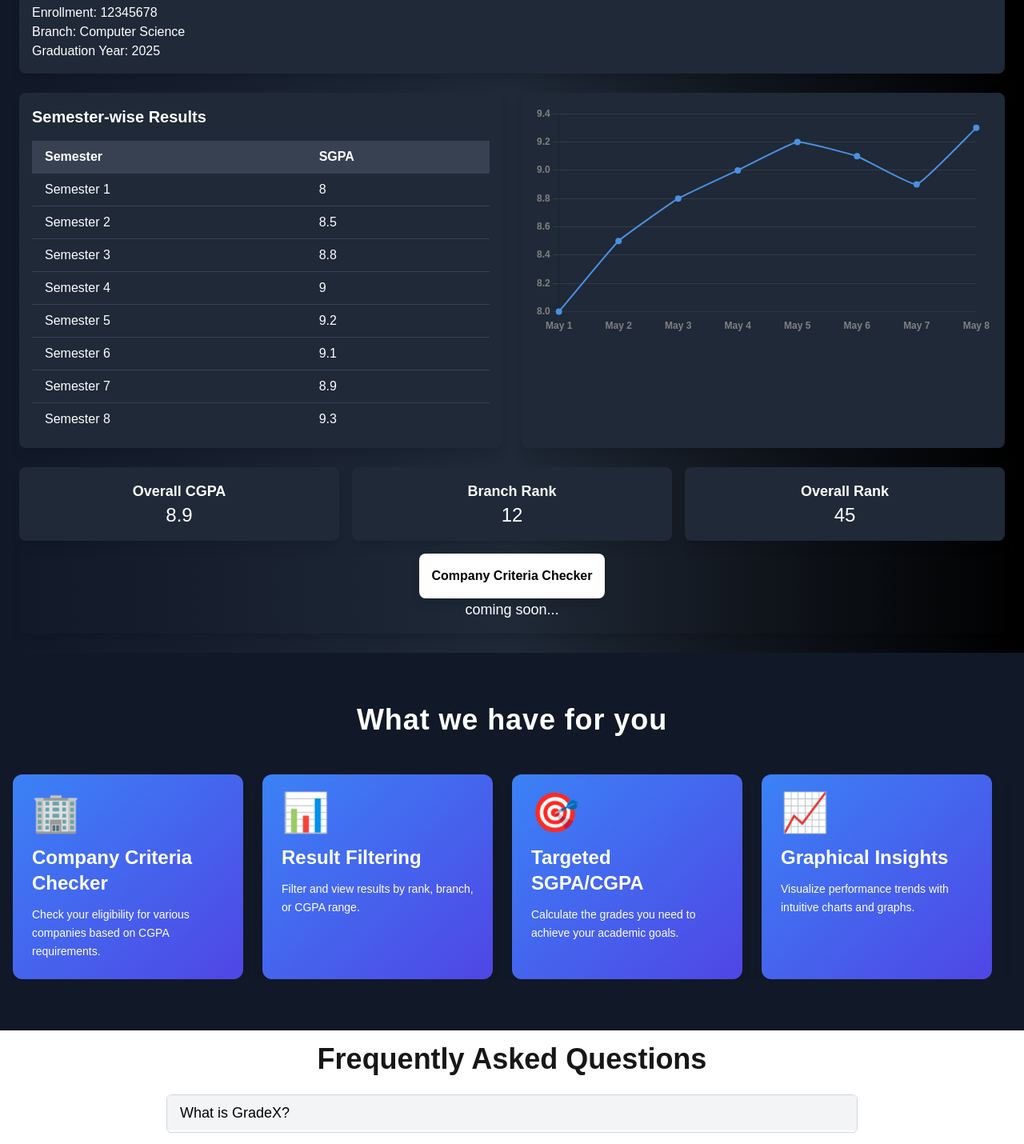
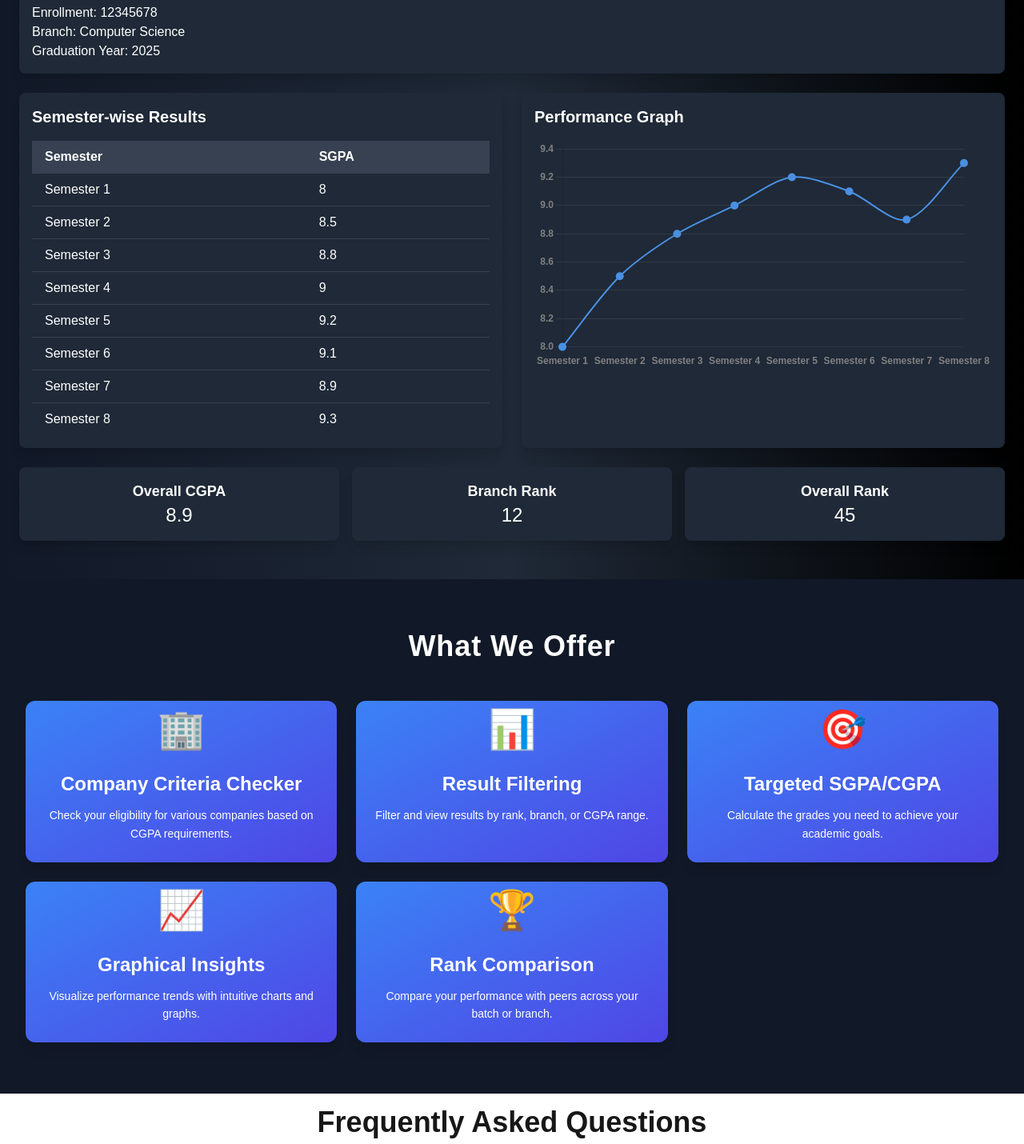
Before and after one commit to hiihimanshi/gradex, a Next.js app: page / in a window 1280 px wide. Shown: the part 940-2370 px from the top of the page at 80% size. Built offline with nearby package versions, Linux system fonts and the light colour scheme.

Commit message:
error of grpah resolved

```diff
--- a/components/demoResult.tsx
+++ b/components/demoResult.tsx
@@ -38,18 +38,18 @@ const ResultPage: React.FC = () => {
 
   // Graph data configuration
   const graphData = {
-    labels: studentData.sgpa.map((_, index) => `May ${index + 1}`), // Example labels
+    labels: studentData.sgpa.map((_, index) => `Semester ${index + 1}`),
     datasets: [
       {
-        label: "Data Trends",
+        label: "SGPA Trends",
         data: studentData.sgpa,
-        fill: true, // Enables the area fill
-        borderColor: "#4A90E2", // Line color (blue)
-        backgroundColor: "rgba(74, 144, 226, 0.4)", // Semi-transparent blue for fill
-        borderWidth: 2, // Thickness of the line
-        tension: 0.1, // Slightly smooth curve (less smooth than the previous example)
-        pointRadius: 3, // Smaller point dots
-        pointBackgroundColor: "#4A90E2", // Point color matches the line
+        fill: true,
+        borderColor: "#4A90E2",
+        backgroundColor: "rgba(74, 144, 226, 0.4)",
+        borderWidth: 2,
+        tension: 0.3,
+        pointRadius: 4,
+        pointBackgroundColor: "#4A90E2",
       },
     ],
   };
@@ -58,13 +58,13 @@ const ResultPage: React.FC = () => {
     responsive: true,
     plugins: {
       legend: {
-        display: false, // Hide legend
+        display: false,
       },
       tooltip: {
-        enabled: true, // Keep tooltips
-        backgroundColor: "#ffffff", // White background for tooltips
-        titleColor: "#4A90E2", // Blue title text
-        bodyColor: "#000000", // Black body text
+        enabled: true,
+        backgroundColor: "#ffffff",
+        titleColor: "#4A90E2",
+        bodyColor: "#000000",
       },
     },
     scales: {
@@ -74,7 +74,7 @@ const ResultPage: React.FC = () => {
           font: {
             size: 12,
             family: "Arial",
-            weight: "bold",
+            weight: 700,
           },
         },
         grid: {
@@ -87,7 +87,7 @@ const ResultPage: React.FC = () => {
           font: {
             size: 12,
             family: "Arial",
-            weight: "bold",
+            weight: 700,
           },
         },
         grid: {
@@ -97,8 +97,6 @@ const ResultPage: React.FC = () => {
       },
     },
   };
-
-
 
   return (
     <div className="p-6 bg-gradient-to-r from-gray-900 via-gray-800 to-black min-h-screen text-white">
@@ -135,7 +133,11 @@ const ResultPage: React.FC = () => {
 
         {/* Graph */}
         <div className="bg-gray-800 p-4 rounded-lg shadow-lg flex-1">
-          <Line data={graphData} options={graphOptions} />
+          <h3 className="text-xl font-bold mb-4">Performance Graph</h3>
+          {/* Ensure the chart container has width and height */}
+          <div className="relative w-full h-80">
+            <Line data={graphData} options={graphOptions} />
+          </div>
         </div>
       </div>
 
@@ -154,10 +156,6 @@ const ResultPage: React.FC = () => {
           <p className="text-2xl">{studentData.overallRank}</p>
         </div>
       </div>
-      <div className="p-4 rounded-lg shadow-lg flex-1 text-center ">
-          <button className="bg-white p-4 rounded-lg shadow-lg flex-1 text-center text-black font-bold">Company Criteria Checker</button>
-          <p className="text-lg">coming soon...</p>
-      </div>
     </div>
   );
 };
--- a/components/service.tsx
+++ b/components/service.tsx
@@ -33,33 +33,32 @@ const services = [
 const Services = () => {
   return (
     <div className="bg-gray-900 py-16">
-      <div className="max-w-7xl mx-auto px-4">
+      <div className="max-w-7xl mx-auto px-4 sm:px-6 lg:px-8">
         {/* Title */}
         <h2 className="text-4xl font-bold text-center mb-12 text-white tracking-wide">
-          What we have for you
+          What We Offer
         </h2>
-        {/* Horizontal Slider */}
-        <div className="overflow-x-auto scrollbar-hide">
-          <div className="flex space-x-6">
+
+        {/* Services Grid */}
+        <div className="grid grid-cols-1 sm:grid-cols-2 lg:grid-cols-3 gap-6">
           {services.map((service, index) => (
             <div
               key={index}
-                className="w-72 h-70 flex-shrink-0 bg-gradient-to-br from-blue-500 to-indigo-600 shadow-lg rounded-xl p-6 text-white transform transition-transform duration-300 hover:scale-105"
+              className="flex flex-col items-center bg-gradient-to-br from-blue-500 to-indigo-600 shadow-lg rounded-xl p-6 text-white transform transition-transform duration-300 hover:scale-105"
               style={{
                 animation: `fadeInUp 0.6s ease ${index * 0.2}s both`,
               }}
             >
               {/* Icon */}
-                <div className="text-5xl mb-4 animate-pulse">{service.icon}</div>
+              <div className="text-5xl mb-4 animate-bounce">{service.icon}</div>
 
               {/* Title */}
-                <h3 className="text-2xl font-semibold mb-3">{service.title}</h3>
+              <h3 className="text-2xl font-semibold mb-3 text-center">{service.title}</h3>
 
               {/* Description */}
-                <p className="text-sm leading-relaxed">{service.description}</p>
+              <p className="text-sm text-center leading-relaxed">{service.description}</p>
             </div>
           ))}
-          </div>
         </div>
       </div>
     </div>
```
Also changed, not shown: 1 other file (tests, documents, lock files or other folders). Lines whose indentation alone changed are shown as unchanged.
